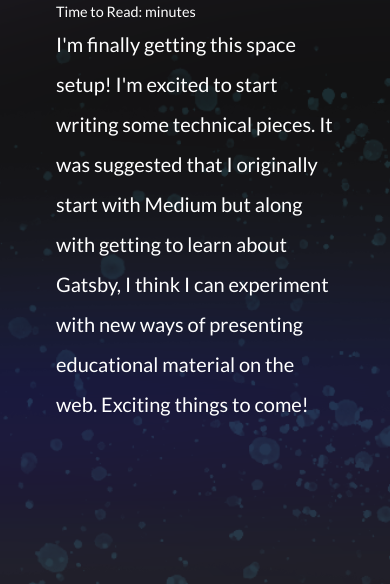
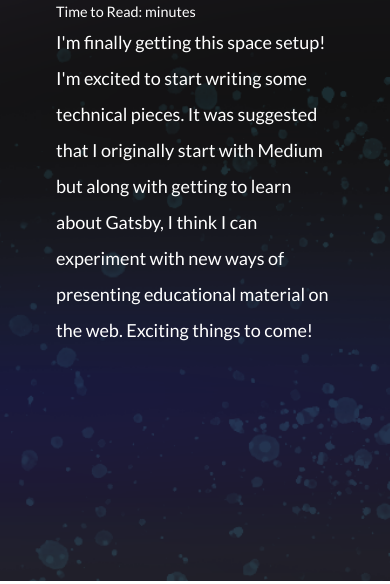
Before and after one commit to dv297/gatsby-blog, a Gatsby site: page /2018-06-07/introduction/ in a window 390 px wide. Shown: the part 263-847 px from the top of the page. Built offline with nearby package versions, Linux system fonts and the light colour scheme; Gatsby itself is replaced by a stand-in of ours; what tailwind-children would draw is missing.

Commit message:
Decrease font size

```diff
--- a/src/pages/BlogPost.css
+++ b/src/pages/BlogPost.css
@@ -40,7 +40,7 @@
 }
 
 .markdown {
-  @apply text-xl md:text-base
+  @apply text-lg md:text-base
 }
 
 /* Links */
```
